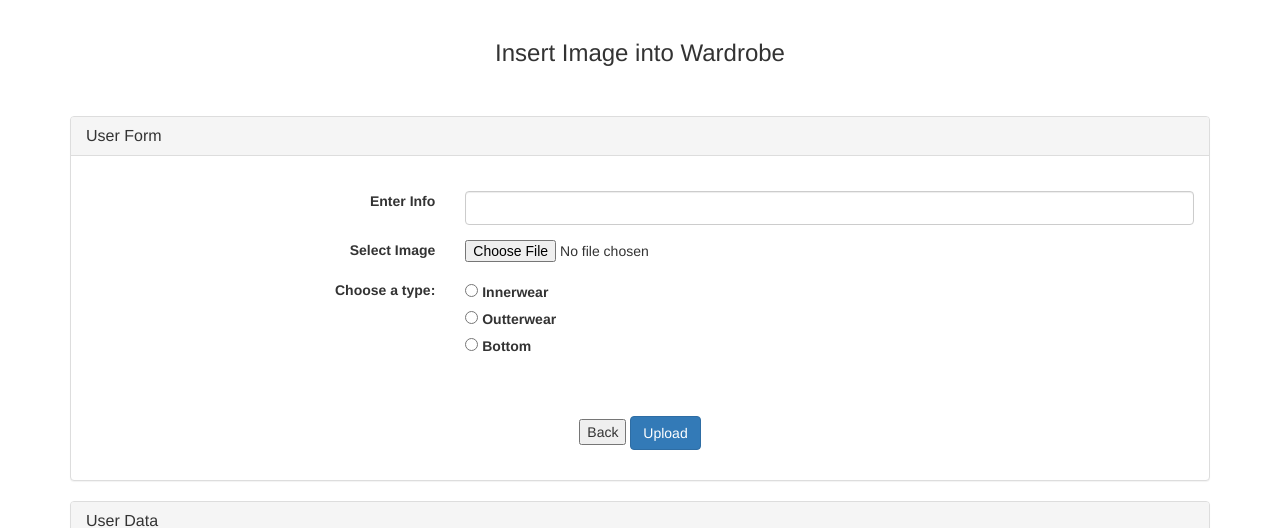
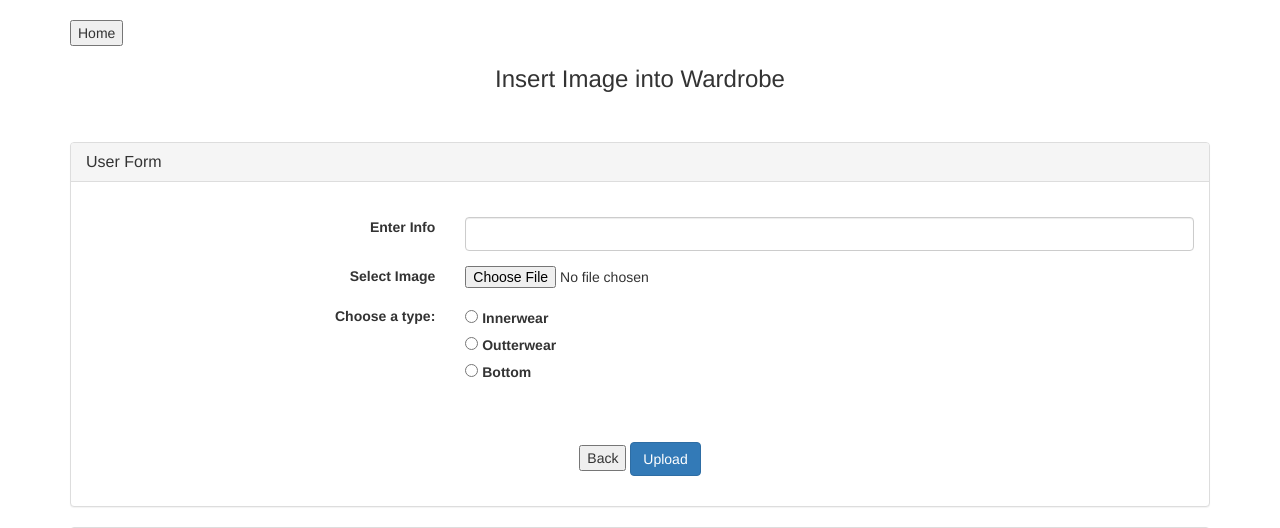
Before and after one commit to imanolgh/FindMyFit, a Laravel app: page /store_image in a window 1280 px wide. Shown: the top 528 px of the page. Run offline with Laravel 9, Linux system fonts and the light colour scheme; the visitor is signed in with stand-in values (Sample User, id 1); data that the repository does not hold is empty.

Commit message:
update max image size

```diff
--- a/find_my_fit/App/Http/Controllers/StoreImageController.php
+++ b/find_my_fit/App/Http/Controllers/StoreImageController.php
@@ -21,7 +21,7 @@ class StoreImageController extends Controller
     {
      $request->validate([
       'user_name'  => 'required',
-      'user_image' => 'required|image|max:2048',
+      'user_image' => 'required|image|max:65536',
       'type' => 'required',
 
      ]);
--- a/find_my_fit/app/Http/Controllers/WardrobeController.php
+++ b/find_my_fit/app/Http/Controllers/WardrobeController.php
@@ -20,7 +20,7 @@ class WardrobeController extends Controller
     {
      $request->validate([
       'user_name'  => 'required',
-      'user_image' => 'required|image|max:2048'
+      'user_image' => 'required|image|max:65536'
      ]);
 
      $image_file = $request->user_image;
--- a/find_my_fit/resources/views/store_image.blade.php
+++ b/find_my_fit/resources/views/store_image.blade.php
@@ -10,6 +10,7 @@
 <body>
  <div class="container">
   <br />
+  <button type="button" class="w3-large" onclick="window.location='/'">Home</button>
   <h3 align="center">Insert Image into Wardrobe</h3>
     <br />
     @if($errors->any())
@@ -72,7 +73,7 @@
          <div class="form-group" align="center">
           <br />
           <br />
-          <button type="button" onclick="window.location='/wardrobe'">Back</button>
+          <button type="button" class="w3-large" onclick="window.location='/wardrobe'">Back</button>
           <input type="submit" name="store_image" class="btn btn-primary" value="Upload" />
 
          </div>
```
